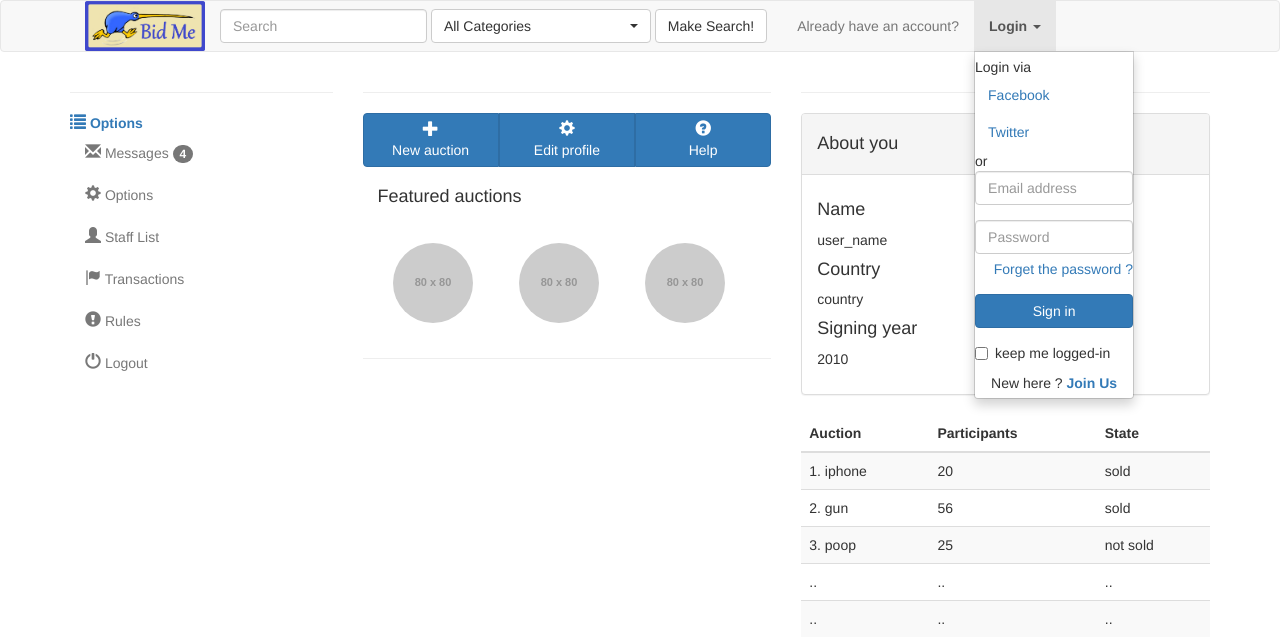
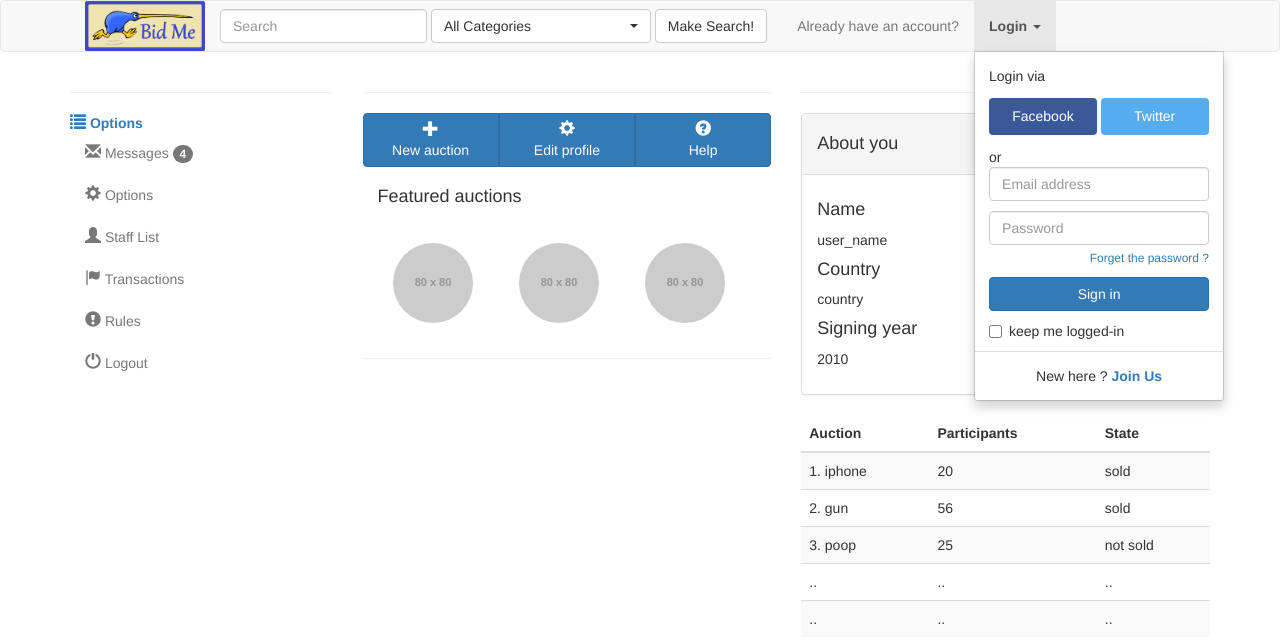
Before and after one commit to Pigmoth69/LBAW-OnlineAuction, a PHP site: page /UserPage.html in a window 1280 px wide, after a click on "Login". Shown: the top 641 px of the page. Run offline with PHP 8.4, Linux system fonts and the light colour scheme; grey boxes labelled with a size stand in for pictures from a placeholder-image service; some libraries are stand-ins or nearby versions.

Commit message:
Bugs corrigidos

```diff
--- a/projeto/WebPage/RegisterPage.html
+++ b/projeto/WebPage/RegisterPage.html
@@ -194,7 +194,7 @@
          </footer>
       </div>
       <!-- /.container -->
-      <!-- jQuery -->
+     <!-- jQuery -->
       <script src="js/jquery.js"></script>
       <!-- Bootstrap Core JavaScript -->
       <script src="js/bootstrap.min.js"></script>
--- a/projeto/WebPage/css/OnlineAuctionUserPage.css
+++ b/projeto/WebPage/css/OnlineAuctionUserPage.css
@@ -33,3 +33,43 @@ footer {
   -o-border-radius: 10px;
   border-radius: 10px;
 }
+#login-dp{
+    min-width: 250px;
+    padding: 14px 14px 0;
+    overflow:hidden;
+    background-color:rgba(255,255,255,1);
+}
+#login-dp .help-block{
+    font-size:12px
+}
+#login-dp .bottom{
+    background-color:rgba(255,255,255,.8);
+    border-top:1px solid #ddd;
+    clear:both;
+    padding:14px;
+}
+#login-dp .social-buttons{
+    margin:12px 0
+}
+#login-dp .social-buttons a{
+    width: 49%;
+}
+#login-dp .form-group {
+    margin-bottom: 10px;
+}
+.btn-fb{
+    color: #fff;
+    background-color:#3b5998;
+}
+.btn-fb:hover{
+    color: #fff;
+    background-color:#496ebc
+}
+.btn-tw{
+    color: #fff;
+    background-color:#55acee;
+}
+.btn-tw:hover{
+    color: #fff;
+    background-color:#59b5fa;
+}
```
Also changed, not shown: projeto/WebPage/css/OnlineAuctionRegisterPage.css (+41 -0 lines).
